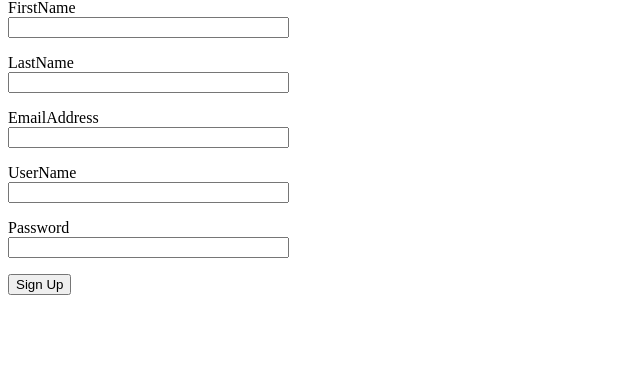
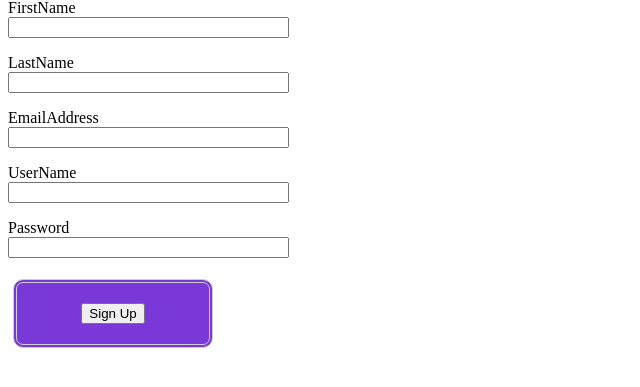
Before and after one commit to mycodeforlife/OnlineSellerTrainingProject, a Flask app: page /register in a window 1280 px wide. Shown: the part 67-454 px from the top of the page, without its empty margins (0-640 px from the left). Run offline with Flask 2, Linux system fonts and the light colour scheme; some libraries are stand-ins or nearby versions.

Commit message:
adding style sheet
adding stylesheet

```diff
--- a/app/templates/register.html
+++ b/app/templates/register.html
@@ -1,5 +1,6 @@
 {% block content %}
 <h1> Create Account </h1>
+<link rel="stylesheet" href=register_page.css>
 <form action="", method="post">
     {{ form.hidden_tag() }}
     <p>{{form.first_name.label}}<br>
@@ -17,6 +18,6 @@
     <p>{{form.password.label}}<br>
     {{form.password(size=32)}}<br>
     </p>
-    <p>{{ form.submit() }}</p>
+    <p><button>{{ form.submit() }}</button></p>
 </form>
 {% endblock %}
--- /dev/null
+++ b/app/templates/register_page.css
@@ -0,0 +1,17 @@
+ button {
+        display: inline-block;
+        background-color: #7b38d8;
+        border-radius: 10px;
+        border: 4px double #cccccc;
+        color: #eeeeee;
+        text-align: center;
+        font-size: 28px;
+        padding: 20px;
+        width: 200px;
+        -webkit-transition: all 0.5s;
+        -moz-transition: all 0.5s;
+        -o-transition: all 0.5s;
+        transition: all 0.5s;
+        cursor: pointer;
+        margin: 5px;
+ }
```
